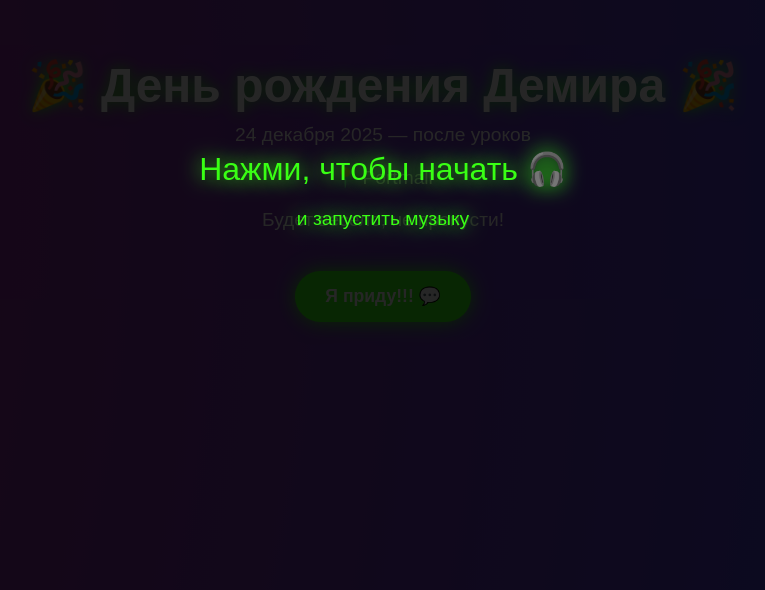
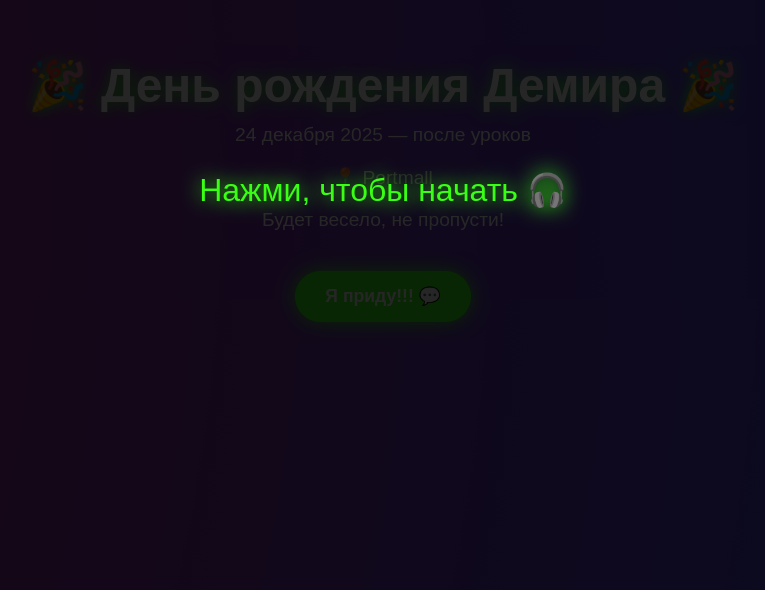
Before and after one commit to demir-uzun/birthday, a plain HTML site: page index.html in a window 1280 px wide. Shown: the part 210-800 px from the top of the page, without its empty margins (257-1022 px from the left). Drawn offline with Linux system fonts and the light colour scheme.

Commit message:
Update index.html

```diff
--- a/index.html
+++ b/index.html
@@ -61,7 +61,7 @@
   <div id="startOverlay"
        onclick="startMusic()" style="position:fixed; inset:0; background:rgba(0,0,0,0.85); display:flex; flex-direction:column; align-items:center; justify-content:center; color:#39ff14; font-family:'Poppins',sans-serif; font-size:2rem; text-shadow:0 0 20px #39ff14; cursor:pointer; z-index:9999;">
     Нажми, чтобы начать 🎧
-    <div style="margin-top:20px; font-size:1.2rem;">и запустить музыку</div>
+
   </div>
   <h1>🎉 День рождения Демира 🎉</h1>
   <p>24 декабря 2025 — после уроков</p>
```
